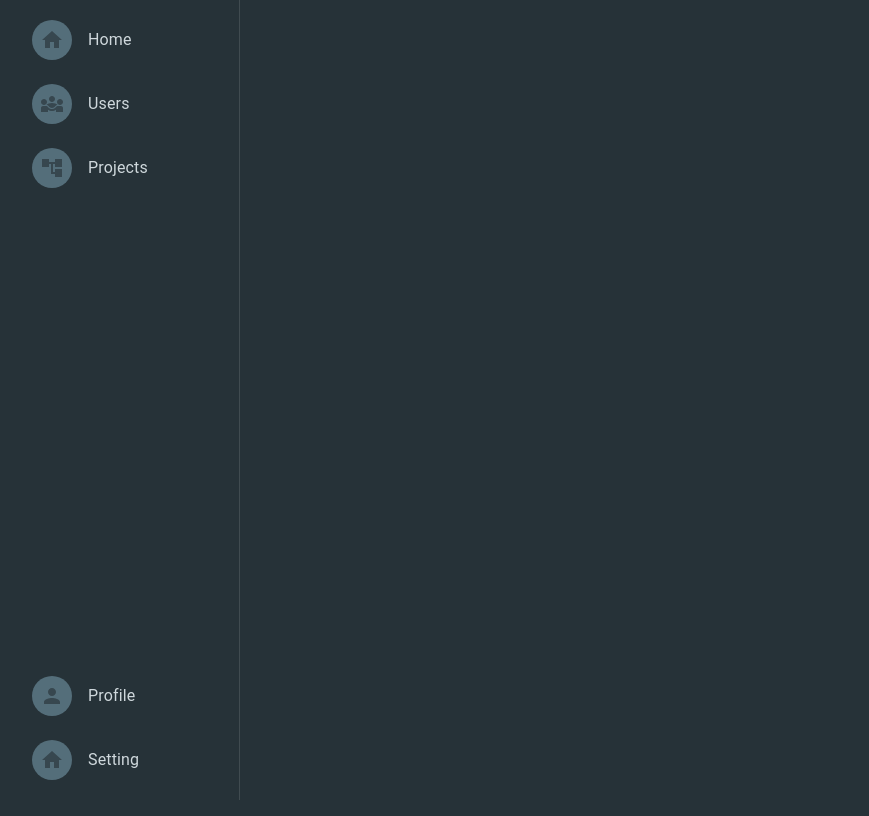
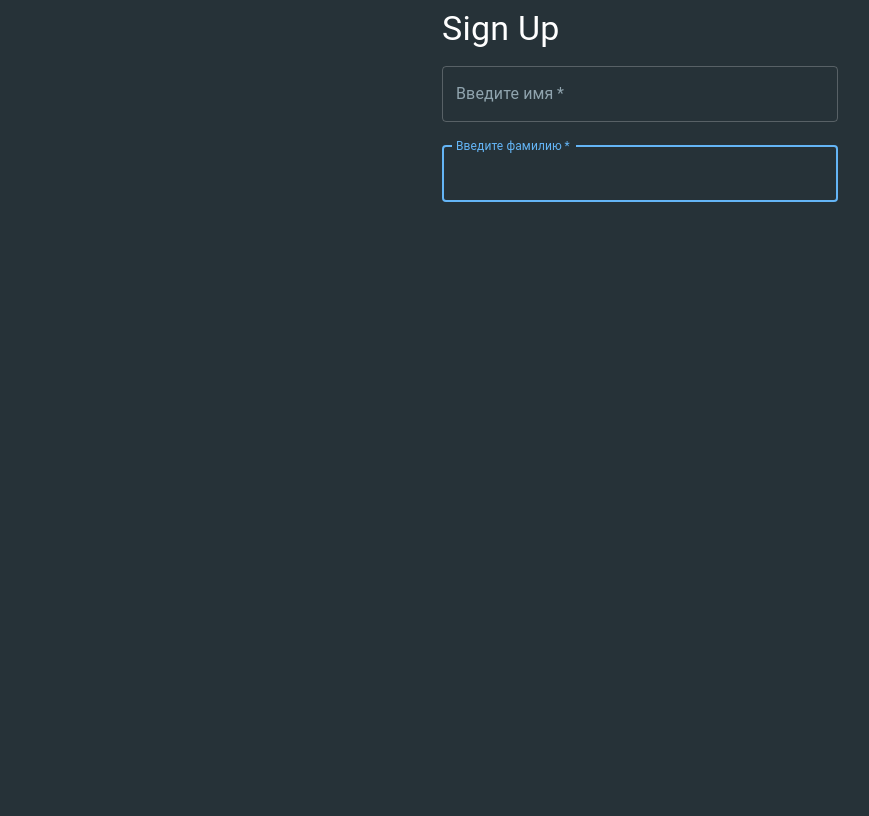
Before and after one commit to script696/script-panel, a React (Create React App) app: page /signup in a window 1280 px wide. Shown: the whole page, without its empty margins (0-869 px from the left). Built offline with nearby package versions, Linux system fonts and the light colour scheme.

Commit message:
feat: add registration layout

```diff
--- a/package.json
+++ b/package.json
@@ -16,13 +16,15 @@
     "@types/react": "^18.0.26",
     "@types/react-dom": "^18.0.9",
     "@types/react-router-dom": "^5.3.3",
+    "formik": "^2.2.9",
     "normalize.css": "^8.0.1",
     "react": "^18.2.0",
     "react-dom": "^18.2.0",
     "react-router-dom": "^6.4.5",
     "react-scripts": "5.0.1",
     "typescript": "^4.9.3",
-    "web-vitals": "^2.1.4"
+    "web-vitals": "^2.1.4",
+    "yup": "^0.32.11"
   },
   "scripts": {
     "start": "react-scripts start",
--- a/src/App.tsx
+++ b/src/App.tsx
@@ -1,13 +1,14 @@
 import React from "react";
 import "./styles/index.css";
-import { Admin } from "./pages";
 import SettingsProvider from "./context/SettingsProvider";
+import { AppRouter } from "./components";
 
 function App() {
+  console.log(process.env.BASE_URL);
   return (
     <div className="App">
       <SettingsProvider>
-        <Admin />
+        <AppRouter />
       </SettingsProvider>
     </div>
   );
--- /dev/null
+++ b/src/components/AppRouter/AppRouter.tsx
@@ -0,0 +1,14 @@
+import { MainLayout } from "../../layouts";
+import { Route, Routes } from "react-router-dom";
+import { Registration } from "../../pages";
+
+const AppRouter = () => {
+  return (
+    <Routes>
+      <Route path="admin" element={<MainLayout />} />
+      <Route path="signup" element={<Registration />} />
+    </Routes>
+  );
+};
+
+export default AppRouter;
--- /dev/null
+++ b/src/components/index.ts
@@ -0,0 +1 @@
+export { default as AppRouter } from "./AppRouter/AppRouter";
--- /dev/null
+++ b/src/layouts/AuthLayout/AuthLayout.tsx
@@ -0,0 +1,16 @@
+import { Container } from "@mui/material";
+import { ReactNode } from "react";
+
+type IAuthLayout = {
+  children: ReactNode;
+};
+
+const AuthLayout = ({ children }: IAuthLayout) => {
+  return (
+    <Container component="main" maxWidth="xs">
+      {children}
+    </Container>
+  );
+};
+
+export default AuthLayout;
--- a/src/pages/Admin.tsx
+++ b/src/layouts/MainLayout/MainLayout.tsx
@@ -46,7 +46,7 @@ const settingItems = [
   },
 ];
 
-const Admin = () => {
+const MainLayout = () => {
   const [mobileOpen, setMobileOpen] = useState(false);
 
   const handleDrawerToggle = () => {
@@ -57,7 +57,7 @@ const Admin = () => {
     <Box sx={{ display: "flex", flexDirection: "column", minHeight: "100%" }}>
       <List sx={{ px: 2 }}>
         {navItems.map(({ title, link, icon: Icon }) => (
-          <ListItemButton component={NavLink} to={link}>
+          <ListItemButton key={link} component={NavLink} to={link}>
             <ListItemAvatar>
               <Avatar>
                 <Icon />
@@ -70,7 +70,7 @@ const Admin = () => {
       <Box sx={{ flexGrow: 1 }} />
       <List sx={{ px: 2 }}>
         {settingItems.map(({ title, link, icon: Icon }) => (
-          <ListItemButton component={NavLink} to={link}>
+          <ListItemButton key={link} component={NavLink} to={link}>
             <ListItemAvatar>
               <Avatar>
                 <Icon />
@@ -164,4 +164,4 @@ const Admin = () => {
   );
 };
 
-export default Admin;
+export default MainLayout;
--- /dev/null
+++ b/src/layouts/index.ts
@@ -0,0 +1 @@
+export { default as MainLayout } from "./MainLayout/MainLayout";
--- /dev/null
+++ b/src/pages/Home/Home.tsx
@@ -0,0 +1,3 @@
+const Home = () => {};
+
+export default Home;
--- /dev/null
+++ b/src/pages/Registration/Registration.tsx
@@ -0,0 +1,91 @@
+import AuthLayout from "../../layouts/AuthLayout/AuthLayout";
+import Box from "@mui/material/Box";
+import { useFormik } from "formik";
+import * as Yup from "yup";
+import { TextField } from "@mui/material";
+import Typography from "@mui/material/Typography";
+// import LoadingButton from "@mui/lab/LoadingButton";
+
+type FormValues = {
+  email: string;
+  firstName: string;
+  lastName: string;
+};
+
+const Registration = () => {
+  const formik = useFormik<FormValues>({
+    initialValues: {
+      email: "",
+      firstName: "",
+      lastName: "",
+    },
+    validationSchema: Yup.object({
+      email: Yup.string()
+        .email("Invalid email address")
+        .required("common.validations.required"),
+      firstName: Yup.string()
+        .max(20, "common.validations.max")
+        .required("common.validations.required"),
+      lastName: Yup.string()
+        .max(30, "common.validations.max")
+        .required("common.validations.required"),
+    }),
+    onSubmit: (values) => handleRegister(values),
+  });
+
+  const handleRegister = (values: FormValues) => {
+    console.log(values);
+  };
+
+  return (
+    <AuthLayout>
+      <Box component="form">
+        <Typography component="h2" variant="h4">
+          Sign Up
+        </Typography>
+        <TextField
+          margin="normal"
+          required
+          fullWidth
+          id="firstName"
+          label="Введите имя"
+          name="firstName"
+          autoComplete="family-name"
+          autoFocus
+          disabled={false}
+          value={formik.values.firstName}
+          onChange={formik.handleChange}
+          error={formik.touched.firstName && Boolean(formik.errors.firstName)}
+          helperText={formik.touched.firstName && formik.errors.firstName}
+        />{" "}
+        <TextField
+          margin="normal"
+          required
+          fullWidth
+          id="lastName"
+          label="Введите фамилию"
+          name="lastName"
+          autoComplete="family-name"
+          autoFocus
+          disabled={false}
+          value={formik.values.lastName}
+          onChange={formik.handleChange}
+          error={formik.touched.lastName && Boolean(formik.errors.lastName)}
+          helperText={formik.touched.lastName && formik.errors.lastName}
+        />
+        {/*<LoadingButton*/}
+        {/*  type="submit"*/}
+        {/*  fullWidth*/}
+        {/*  variant="contained"*/}
+        {/*  color="primary"*/}
+        {/*  disabled={true}*/}
+        {/*  loading={false}*/}
+        {/*  sx={{ mt: 2 }}*/}
+        {/*>*/}
+        {/*  Register*/}
+        {/*</LoadingButton>*/}
+      </Box>
+    </AuthLayout>
+  );
+};
+export default Registration;
--- a/src/pages/index.ts
+++ b/src/pages/index.ts
@@ -1 +1,2 @@
-export {default as Admin} from './Admin'
+export { default as Home } from "./Home/Home";
+export { default as Registration } from "./Registration/Registration";
```
Also changed, not shown: 2 other files (tests, documents, lock files or other folders).
